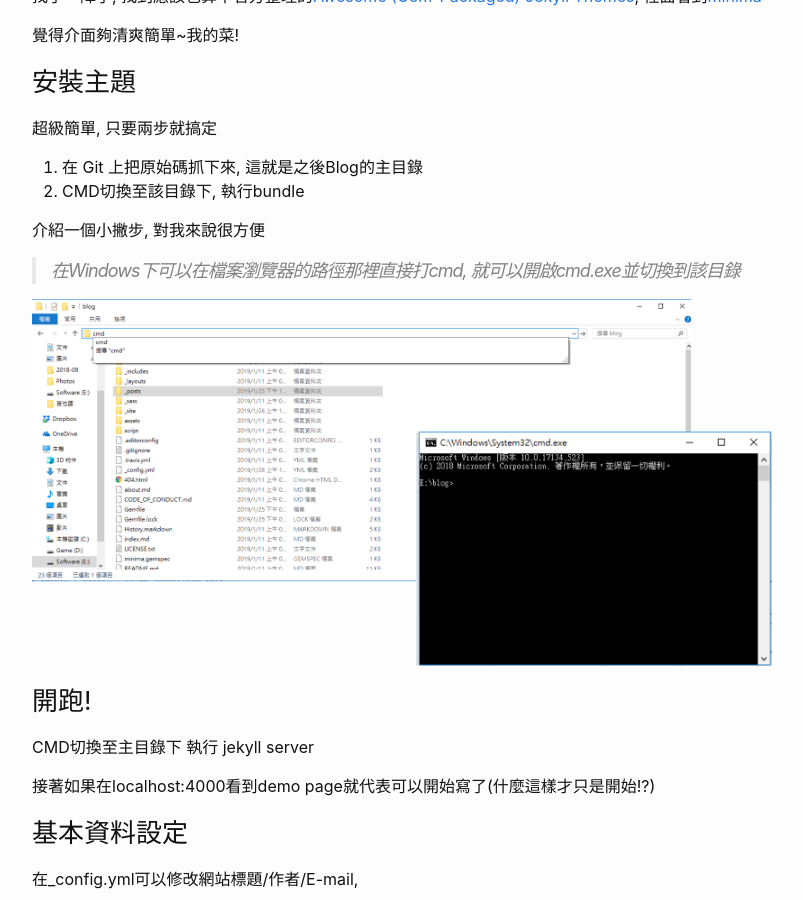
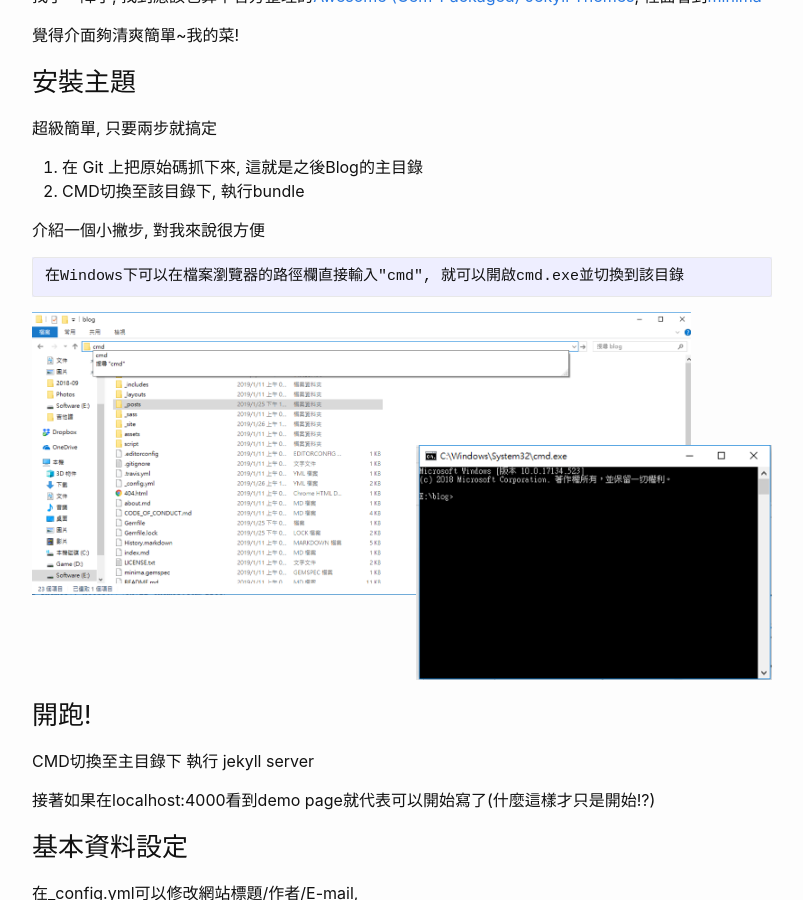
Before and after one commit to t6847kimo/blog, a Jekyll site: the page built from _posts/2019-01-25-Hello Jekyll 2019.md, in a window 1280 px wide and 900 px high, scrolled down 1035 px. Shown: the whole window, without its empty margins (238-1041 px from the left). Built offline with Jekyll 4.4.1, drawn with Linux system fonts in a browser that asks for light colours.

Commit message:
Update 2019-01-25-Hello Jekyll 2019.md

```diff
--- a/_posts/2019-01-25-Hello Jekyll 2019.md
+++ b/_posts/2019-01-25-Hello Jekyll 2019.md
@@ -52,7 +52,7 @@ Wow!原來Github現在可以拿來架站, 不愧是「史上最大工程師同
 
 介紹一個小撇步, 對我來說很方便
 
-> 在Windows下可以在檔案瀏覽器的路徑那裡直接打cmd, 就可以開啟cmd.exe並切換到該目錄
+    在Windows下可以在檔案瀏覽器的路徑欄直接輸入"cmd", 就可以開啟cmd.exe並切換到該目錄
 
 ![windows cmd快速切換路徑](/assets/img/windows_cmd.png)
 
```
